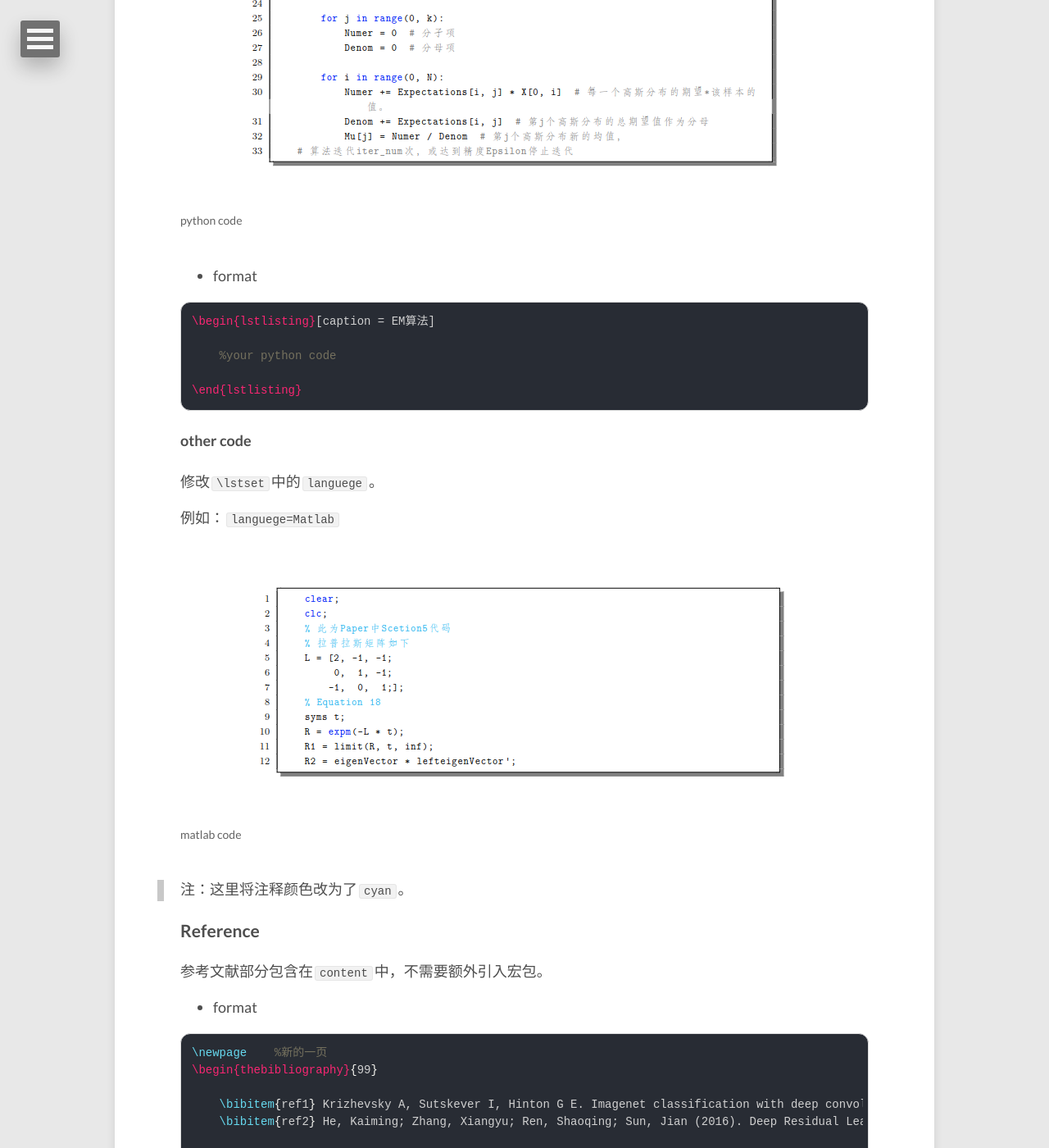
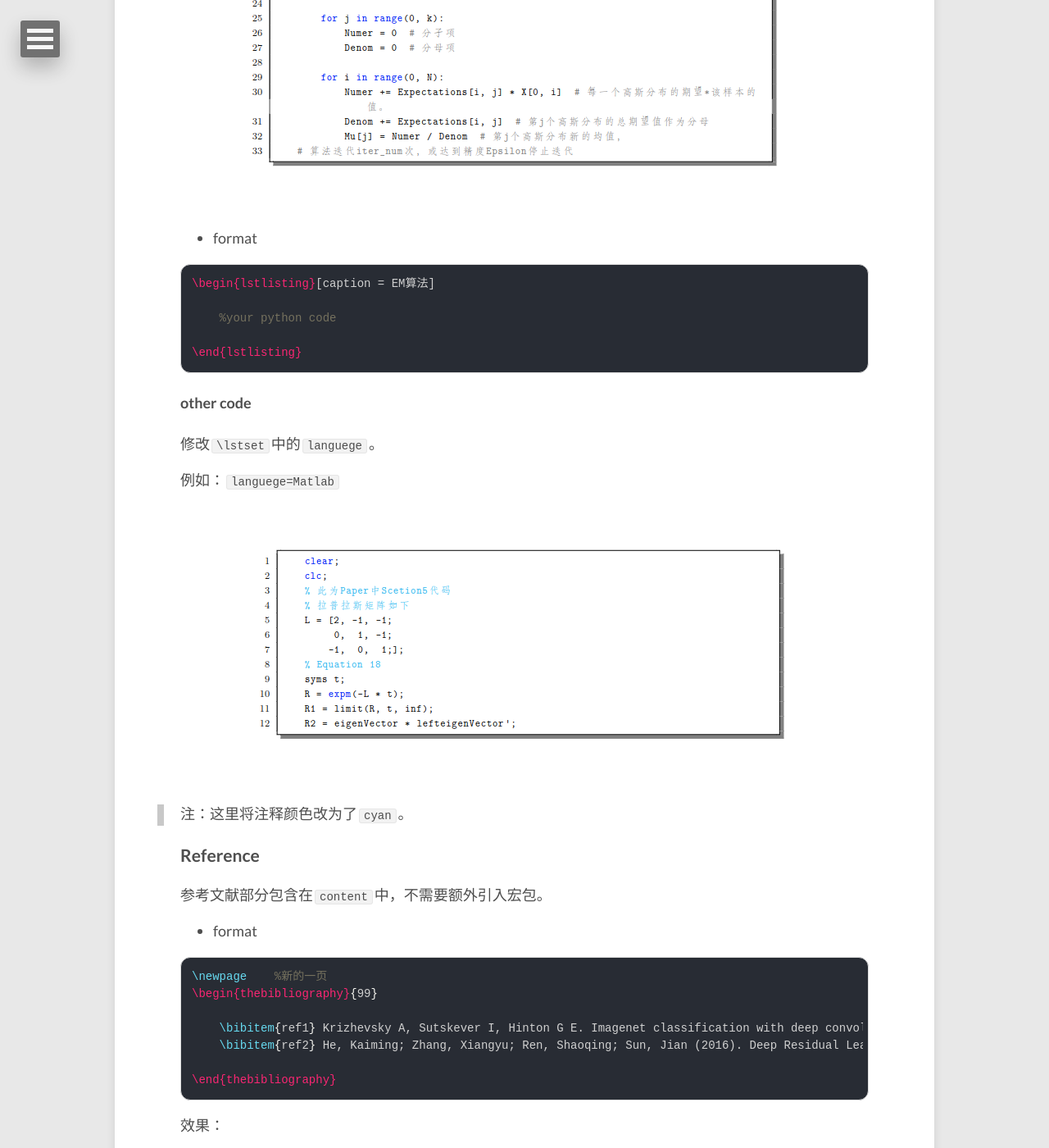
Before and after one commit to lucameng/lucameng.github.io, a Jekyll site: the page built from _posts/2022-05-10-LaTex-template.md, in a window 1280 px wide and 1400 px high, scrolled down 7401 px. Shown: the whole window at 82% size. Built offline with Jekyll 4.4.1, drawn with Linux system fonts in a browser that asks for light colours.

Commit message:
updatepost: LaTex Template

```diff
--- a/_posts/2022-05-10-LaTex-template.md
+++ b/_posts/2022-05-10-LaTex-template.md
@@ -257,7 +257,6 @@ $ a + b = c $
 <figure>
 	<p style="text-align: center;">
          <a href="/images/LaTex/codelist.png"><img src="/images/LaTex/codelist.png" alt=""></a>
-         <figcaption>python code</figcaption>
 	</p>
 </figure>
 
@@ -280,7 +279,6 @@ $ a + b = c $
 <figure>
 	<p style="text-align: center;">
          <a href="/images/LaTex/matlabcode.png"><img src="/images/LaTex/matlabcode.png" alt=""></a>
-         <figcaption>matlab code</figcaption>
 	</p>
 </figure>
 
```
Also changed, not shown: other parts of _posts/2022-05-10-LaTex-template.md (+0 -1 lines).
